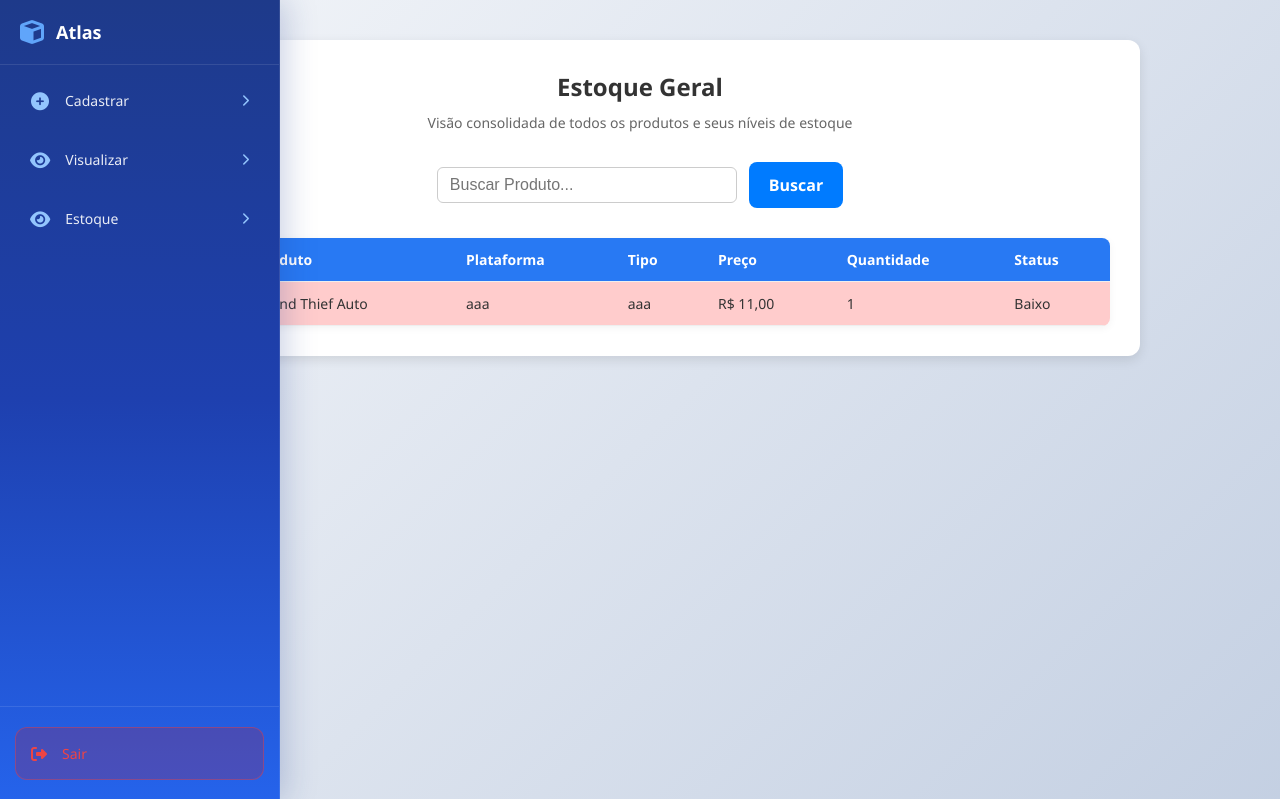
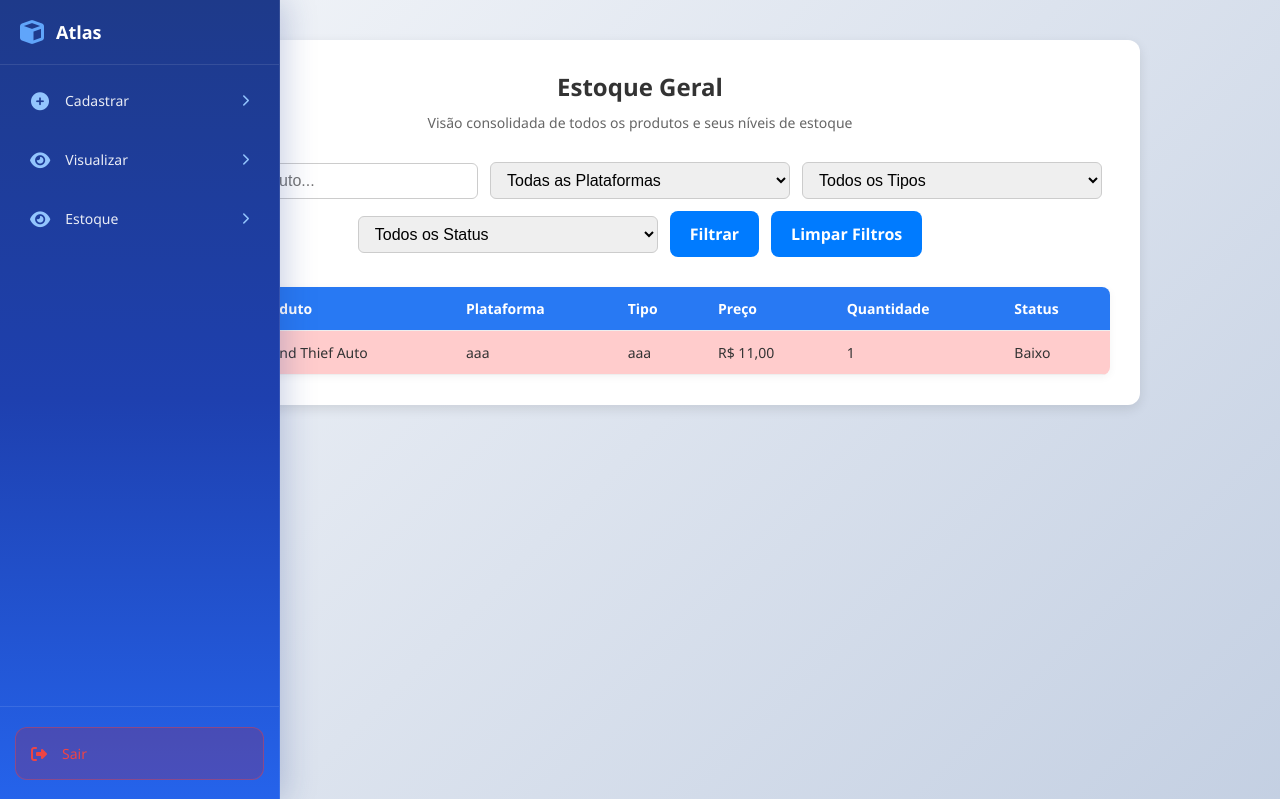
Before and after one commit to Caioairesd/Projeto-Senai-Atlas, a PHP site: page /htdocs/estoque/estoque_geral.php in a window 1280 px wide. Shown: the top 799 px of the page. Run offline with PHP 8.4, Linux system fonts and the light colour scheme; data comes from the database, SQL or seed files in the repository.

Commit message:
Fix
Corrigir filtros de estoque

```diff
--- a/estoque/estoque_geral.php
+++ b/estoque/estoque_geral.php
@@ -2,20 +2,44 @@
 require_once '../config/conexao.php';
 include '../assets/sidebar.php';
 
-// Filtro opcional
-$filtro = isset($_GET['busca']) ? trim($_GET['busca']) : '';
-$sql = "SELECT * FROM vw_estoque_geral";
+// Filtros
+$filtro     = isset($_GET['busca']) ? trim($_GET['busca']) : '';
+$plataforma = $_GET['plataforma'] ?? '';
+$tipo       = $_GET['tipo'] ?? '';
+$status     = $_GET['status'] ?? '';
+
+// Monta SQL com todos os filtros
+$sql = "SELECT * FROM vw_estoque_geral WHERE 1=1";
 $params = [];
 
 if ($filtro !== '') {
-    $sql .= " WHERE nome_produto LIKE ?";
+    $sql .= " AND nome_produto LIKE ?";
     $params[] = "%{$filtro}%";
 }
+if ($plataforma !== '') {
+    $sql .= " AND plataforma_produto = ?";
+    $params[] = $plataforma;
+}
+if ($tipo !== '') {
+    $sql .= " AND tipo_produto = ?";
+    $params[] = $tipo;
+}
+if ($status !== '') {
+    $sql .= " AND status_estoque = ?";
+    $params[] = $status;
+}
 
+// Dados para os selects
+$plataformas = $pdo->query("SELECT DISTINCT plataforma_produto FROM vw_estoque_geral WHERE plataforma_produto IS NOT NULL")->fetchAll(PDO::FETCH_COLUMN);
+$tipos       = $pdo->query("SELECT DISTINCT tipo_produto FROM vw_estoque_geral WHERE tipo_produto IS NOT NULL")->fetchAll(PDO::FETCH_COLUMN);
+$statuses    = $pdo->query("SELECT DISTINCT status_estoque FROM vw_estoque_geral WHERE status_estoque IS NOT NULL")->fetchAll(PDO::FETCH_COLUMN);
+
+// Executa consulta
 $stmt = $pdo->prepare($sql);
 $stmt->execute($params);
 $estoque = $stmt->fetchAll(PDO::FETCH_ASSOC);
 ?>
+
 <!DOCTYPE html>
 <html lang="pt-br">
 
@@ -34,8 +58,32 @@ $estoque = $stmt->fetchAll(PDO::FETCH_ASSOC);
         <!-- Campo de busca -->
         <form method="get" class="search-form">
             <input type="text" name="busca" placeholder="Buscar Produto..." value="<?= htmlspecialchars($filtro) ?>" class="input">
-            <button type="submit" class="btn">Buscar</button>
+
+            <select name="plataforma" class="input">
+                <option value="">Todas as Plataformas</option>
+                <?php foreach ($plataformas as $p): ?>
+                    <option value="<?= $p ?>" <?= $plataforma === $p ? 'selected' : '' ?>><?= $p ?></option>
+                <?php endforeach; ?>
+            </select>
+
+            <select name="tipo" class="input">
+                <option value="">Todos os Tipos</option>
+                <?php foreach ($tipos as $t): ?>
+                    <option value="<?= $t ?>" <?= $tipo === $t ? 'selected' : '' ?>><?= $t ?></option>
+                <?php endforeach; ?>
+            </select>
+
+            <select name="status" class="input">
+                <option value="">Todos os Status</option>
+                <?php foreach ($statuses as $s): ?>
+                    <option value="<?= $s ?>" <?= $status === $s ? 'selected' : '' ?>><?= $s ?></option>
+                <?php endforeach; ?>
+            </select>
+
+            <button type="submit" class="btn">Filtrar</button>
+            <a href="estoque_geral.php" class="btn">Limpar Filtros</a>
         </form>
+
 
 
         <?php if (empty($estoque)): ?>
```
Also changed, not shown: estoque/pedidos_lista.php (+31 -12 lines), estoque/processar_estoque_geral.php (+27 -9 lines).
